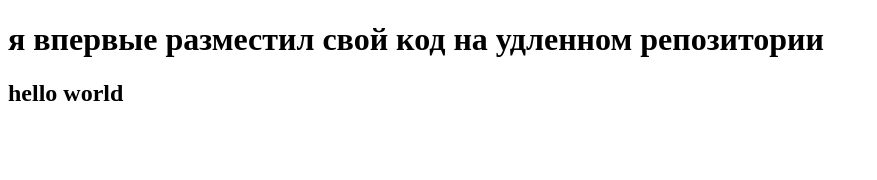
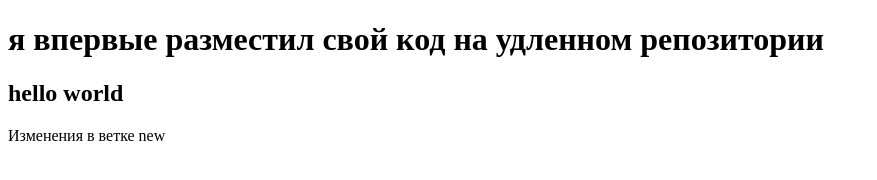
Before and after one commit to makfa-19/test, a plain HTML site: page index.html in a window 1280 px wide. Shown: the whole page, without its empty margins (0-877 px from the left). Drawn offline with Linux system fonts and the light colour scheme.

Commit message:
Update index.html

```diff
--- a/index.html
+++ b/index.html
@@ -8,5 +8,6 @@
 <body>
     <h1>я впервые разместил свой код на удленном репозитории</h1>
     <h2>hello world</h2>
+    <h>Изменения в ветке new</h>
 </body>
 </html>
```
